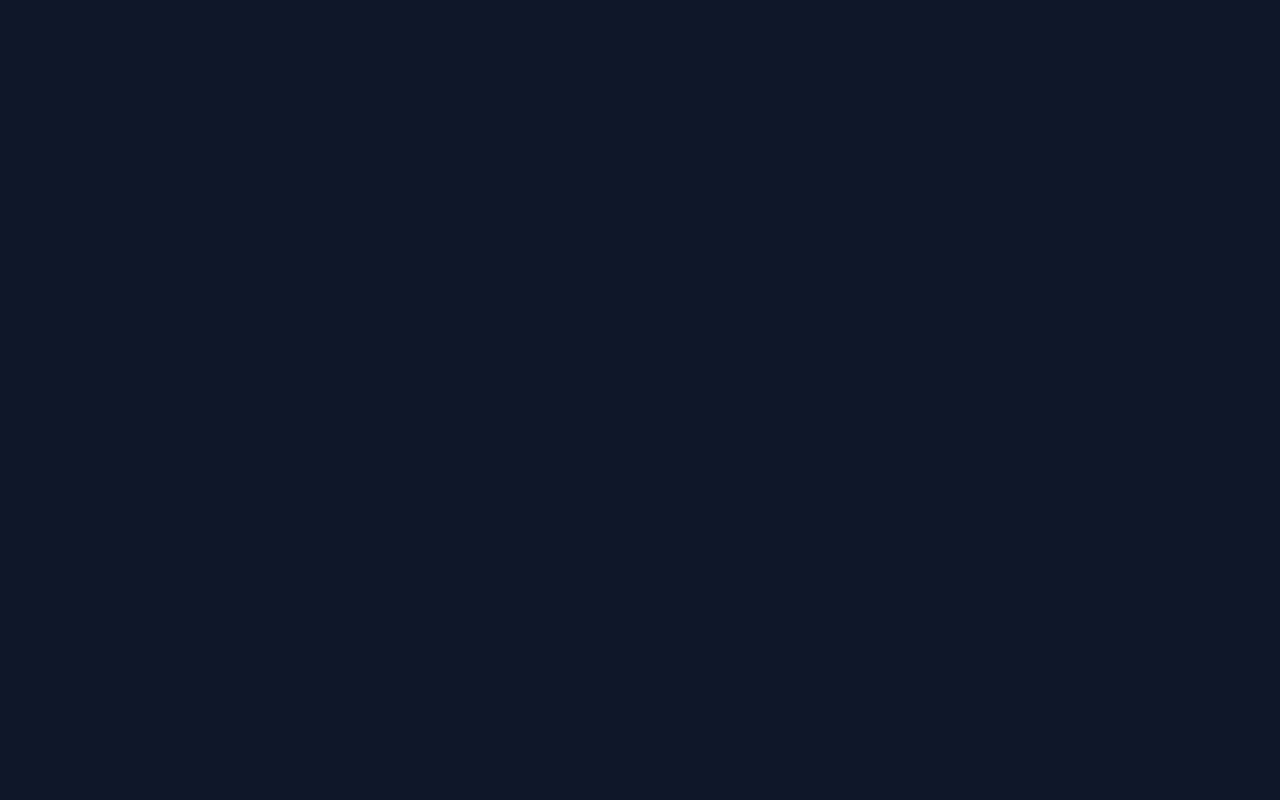
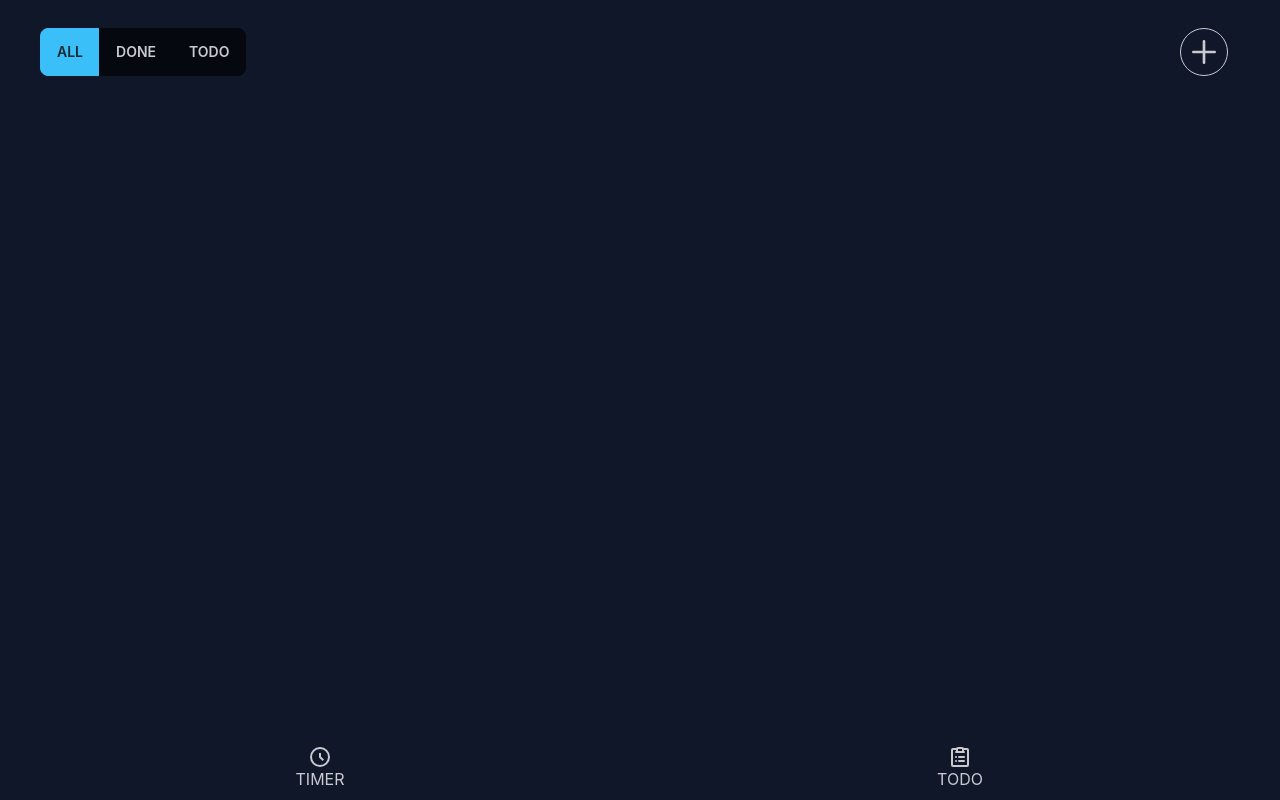
Before and after one commit to oussama23eliot/Todo-Timer, a React (Create React App) app: page / in a window 1280 px wide. Before the commit this address had no page. Built offline with nearby package versions, Linux system fonts and the light colour scheme.

Commit message:
url bug fixed 2

```diff
--- a/src/App.js
+++ b/src/App.js
@@ -11,8 +11,9 @@ function App() {
       <BrowserRouter>
         <Routes>
           <Route element={<PubliLayout />}>
-            <Route path='Todo-Timer/todo' element={<Todo />} />
-            <Route path='Todo-Timer/timer' element={<Timer />} />
+            <Route path='/' element={<Todo />} />
+            <Route path='todo' element={<Todo />} />
+            <Route path='timer' element={<Timer />} />
           </Route>
         </Routes>
       </BrowserRouter>
--- a/src/components/navbar.jsx
+++ b/src/components/navbar.jsx
@@ -11,7 +11,7 @@ export default function Navbar() {
     },[])
     return (
         <div className="btm-nav z-40 ">
-            <Link to="/Todo-Timer/timer" className= {url=="/Todo-Timer/timer"?'active':'w-full'} onClick={()=>{setUrl('/Todo-Timer/timer');}}>
+            <Link to="/timer" className= {url=="/timer"?'active':'w-full'} onClick={()=>{setUrl('/timer');}}>
                 <button className='flex flex-col justify-center items-center' >
                     <svg className="w-5 h-5 " stroke="currentColor" aria-hidden="true" xmlns="http://www.w3.org/2000/svg" fill="none" viewBox="0 0 20 20">
                         <path stroke="currentColor" strokeLinejoin="round" strokeWidth="2" d="M10 6v4l3.276 3.276M19 10a9 9 0 1 1-18 0 9 9 0 0 1 18 0Z" />
@@ -20,7 +20,7 @@ export default function Navbar() {
                 </button>
             </Link>
 
-            <Link to="/Todo-Timer/todo" className={url=="/Todo-Timer/todo"?'active':"w-full"} onClick={()=>{setUrl('/Todo-Timer/todo');}}>
+            <Link to="/todo" className={url=="/todo"?'active':"w-full"} onClick={()=>{setUrl('/todo');}}>
                 <button className="flex  flex-col justify-center items-center" >
                     <svg className="w-5 h-5 " aria-hidden="true" xmlns="http://www.w3.org/2000/svg" stroke="currentColor" width="18" height="20" fill="none" viewBox="0 0 18 20" >
                         <path stroke="currentColor" strokeLinecap="round" strokeWidth="2" d="M12 2h4a1 1 0 0 1 1 1v15a1 1 0 0 1-1 1H2a1 1 0 0 1-1-1V3a1 1 0 0 1 1-1h4m6 0v3H6V2m6 0a1 1 0 0 0-1-1H7a1 1 0 0 0-1 1M5 5h8m-5 5h5m-8 0h.01M5 14h.01M8 14h5" />
```
